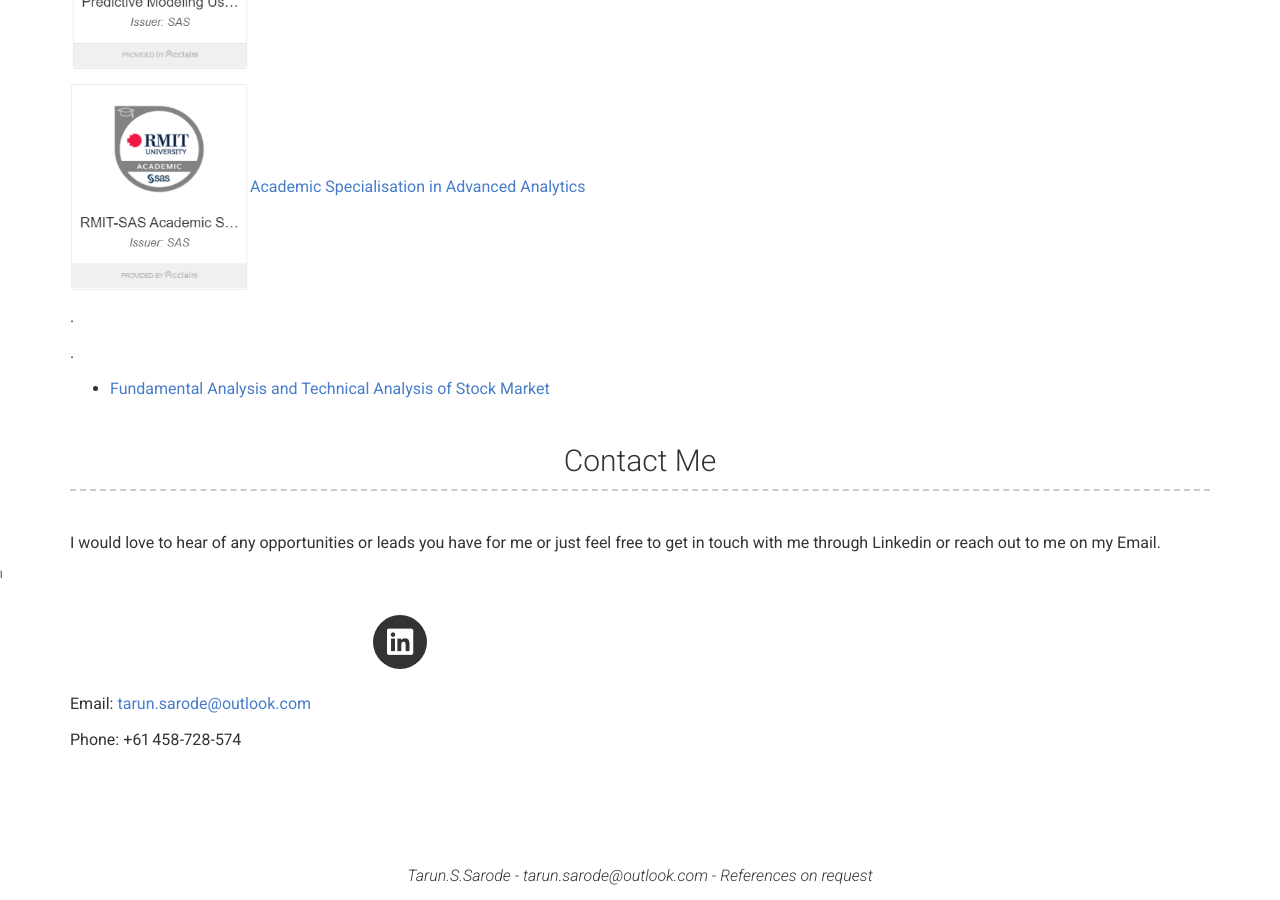
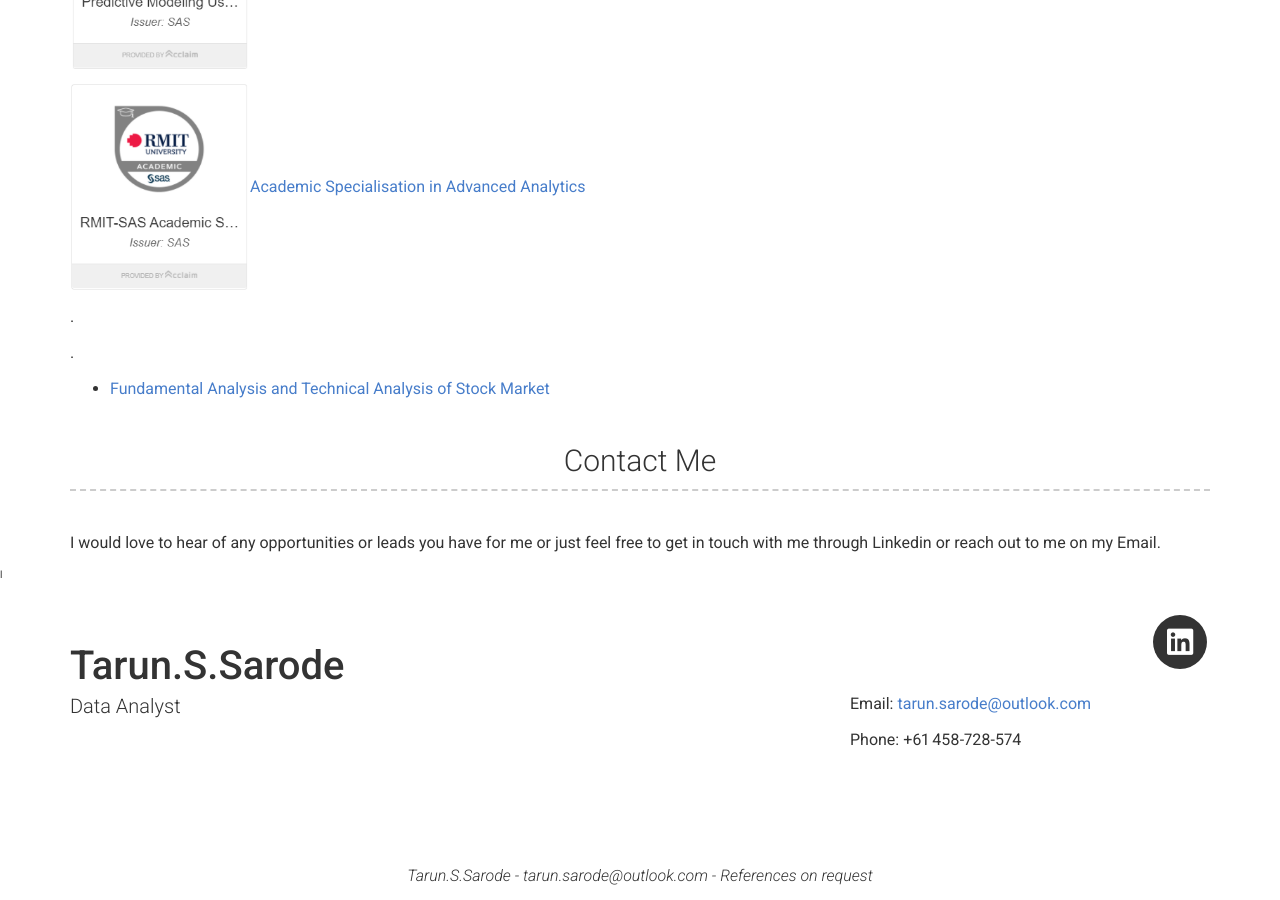
Before and after one commit to Tarun-S-Sarode/Portfolio, a Jekyll site: the page built from index.md, in a window 1280 px wide and 900 px high, scrolled down 4272 px. Built offline with Jekyll 4.4.1, drawn with Linux system fonts in a browser that asks for light colours; nearby versions of some CDN libraries.

Commit message:
Update header_down.html

```diff
--- a/_includes/header_down.html
+++ b/_includes/header_down.html
@@ -1,5 +1,9 @@
 l<div class="container header_down-contianer">
   <div class="row">
+    <div class="col-xs-12 col-sm-6 col-md-6 col-lg-8 header-left">
+      <h1>{{ site.name | escape }}</h1>
+      <h2>{{ site.title | escape }}</h2>
+    </div>
     <div class="col-xs-12 col-sm-6 col-md-6 col-lg-4 header_down-right">
       <ul class="icons no-print">
         {%- if site.dribbble_username -%}
```
